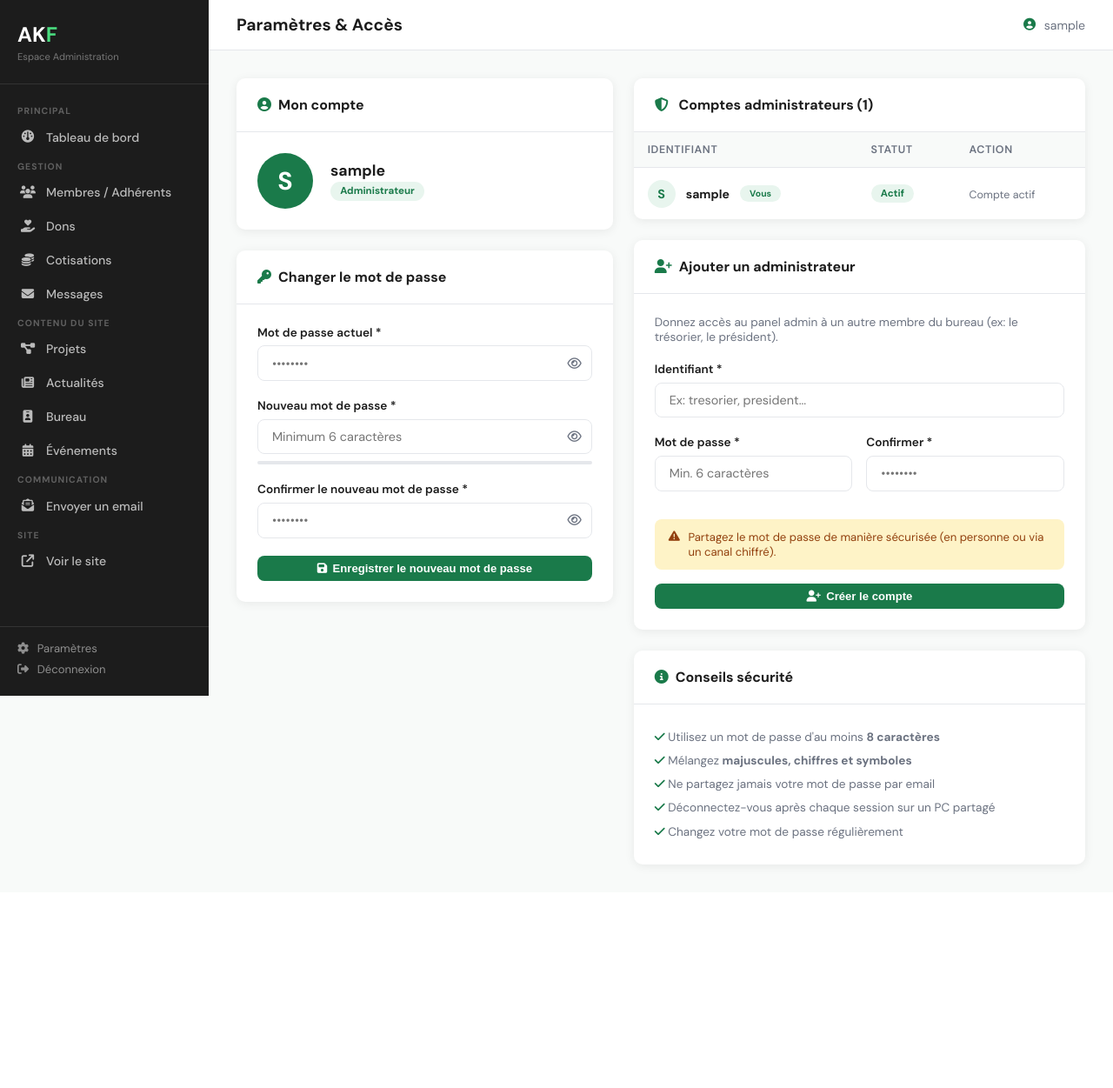
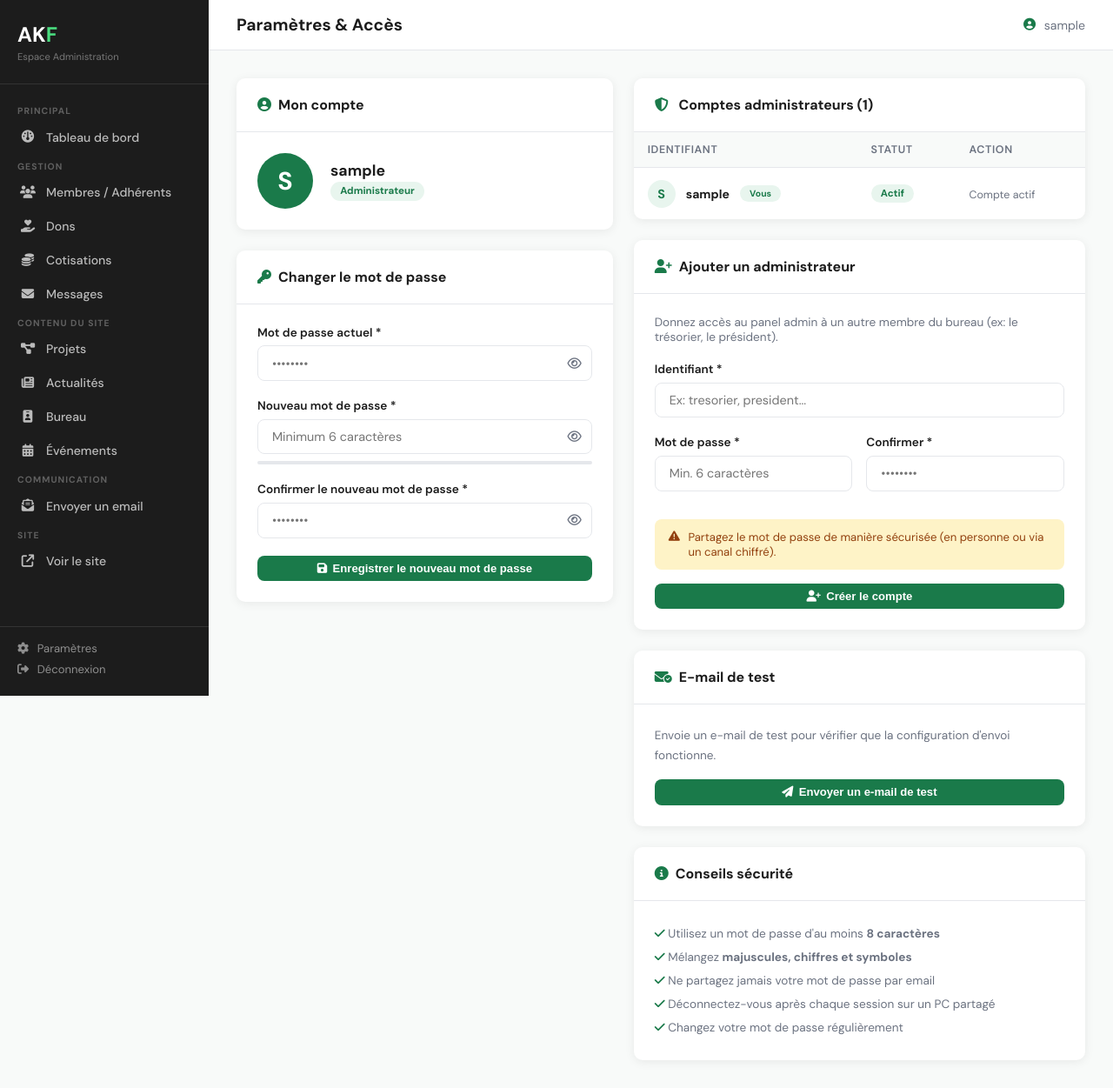
Before and after one commit to Bribaud/asso_flask, a Flask app: page /admin/parametres in a window 1280 px wide. Shown: the whole page at 87% size. Before the commit the page ends 999 px from the top, so only its background shows below. Run offline with Flask 3, Linux system fonts and the light colour scheme; the visitor is signed in with stand-in values (Sample User, id 1); tables that the repository leaves empty hold one stand-in row (values such as "Sample post"); some libraries are stand-ins or nearby versions.

Commit message:
feat(mail): configuration par variables d'environnement, journalisation des echecs, e-mail de test
- le mot de passe SMTP n'est plus dans le code (MAIL_PASSWORD obligatoire)
- port, serveur, expediteur configurables ; SSL (465) ou STARTTLS (587)
- les echecs d'envoi sont ecrits dans les journaux au lieu d'etre avales
- bouton "Envoyer un e-mail de test" dans Admin > Parametres
- tests et documentation

Co-Authored-By: Claude Sonnet 5.5 <noreply@anthropic.com>

```diff
--- a/app.py
+++ b/app.py
@@ -35,21 +35,29 @@ if DATABASE_URL.startswith("postgresql"):
 db = SQLAlchemy(app)
 
 # ── MAIL ──────────────────────────────────────────────────────────────────────
+MAIL_USERNAME = os.environ.get("MAIL_USERNAME", "contact@koungheulois-france.fr")
 app.config["MAIL_SERVER"]         = os.environ.get("MAIL_SERVER", "smtp.mail.ovh.net")
-app.config["MAIL_PORT"]           = 465
-app.config["MAIL_USE_TLS"]        = False
-app.config["MAIL_USE_SSL"]        = True
-app.config["MAIL_USERNAME"]       = os.environ.get("MAIL_USERNAME", "contact@koungheulois-france.fr")
-app.config["MAIL_PASSWORD"]       = os.environ.get("MAIL_PASSWORD", "@Akf202626")
-app.config["MAIL_DEFAULT_SENDER"] = ("AKF", "contact@koungheulois-france.fr")
+app.config["MAIL_PORT"]           = int(os.environ.get("MAIL_PORT", 465))
+app.config["MAIL_USE_SSL"]        = app.config["MAIL_PORT"] == 465   # SSL direct (465)
+app.config["MAIL_USE_TLS"]        = not app.config["MAIL_USE_SSL"]   # sinon STARTTLS (587)
+app.config["MAIL_USERNAME"]       = MAIL_USERNAME
+app.config["MAIL_PASSWORD"]       = os.environ.get("MAIL_PASSWORD")  # jamais dans le code
+app.config["MAIL_DEFAULT_SENDER"] = ("AKF", os.environ.get("MAIL_SENDER", MAIL_USERNAME))
 app.config["MAIL_TIMEOUT"]        = 10
 mail = Mail(app)
 
 def send_mail_safe(msg):
+    """Envoie un e-mail sans jamais faire échouer la requête. Retourne True si envoyé ;
+    en cas d'échec, la cause est écrite dans les journaux."""
+    if not app.config.get("MAIL_PASSWORD"):
+        print("[mail] MAIL_PASSWORD non défini : e-mail non envoyé", flush=True)
+        return False
     try:
         mail.send(msg)
-    except (Exception, SystemExit, BaseException):
-        pass
+        return True
+    except (Exception, SystemExit) as e:
+        print(f"[mail] échec ({msg.subject!r} -> {msg.recipients}) : {type(e).__name__}: {e}", flush=True)
+        return False
 
 # ── UPLOAD ────────────────────────────────────────────────────────────────────
 # Sur Vercel le filesystem est en lecture seule → on utilise /tmp
@@ -823,6 +831,24 @@ def admin_supprimer_admin(id):
         flash(f"Compte '{a.username}' supprimé.", "success")
     return redirect(url_for("admin_parametres"))
 
+@app.route("/admin/parametres/test-email", methods=["POST"])
+@login_required
+def admin_test_email():
+    msg = MailMessage(subject="[AKF] E-mail de test", recipients=[MAIL_NOTIFICATIONS])
+    msg.html = f"""<div style="font-family:Arial,sans-serif;max-width:600px;margin:0 auto">
+      {email_header()}
+      <div style="padding:30px;background:#fff">
+        <p>La configuration d'envoi d'e-mails fonctionne.</p>
+        {email_footer()}
+      </div>
+    </div>"""
+    if send_mail_safe(msg):
+        flash(f"E-mail de test envoyé à {MAIL_NOTIFICATIONS}.", "success")
+    else:
+        flash("Échec de l'envoi. Vérifiez MAIL_PASSWORD et MAIL_USERNAME dans Vercel, "
+              "puis consultez les journaux.", "danger")
+    return redirect(url_for("admin_parametres"))
+
 # ── ADMIN DASHBOARD ───────────────────────────────────────────────────────────
 
 @app.route("/admin")
@@ -1128,7 +1154,9 @@ def admin_envoyer_email():
                     </div>""")
                 if pj_data and pj_nom: msg.attach(pj_nom, "application/octet-stream", pj_data)
                 mail.send(msg); envoyes += 1
-            except (Exception, SystemExit, BaseException): erreurs += 1
+            except (Exception, SystemExit) as e:
+                erreurs += 1
+                print(f"[mail] échec envoi à {a.email} : {type(e).__name__}: {e}", flush=True)
 
         if envoyes > 0:
             flash(f"Email envoyé à {envoyes} membre(s)." + (f" {erreurs} échec(s)." if erreurs else ""), "success")
--- a/templates/admin/parametres.html
+++ b/templates/admin/parametres.html
@@ -171,6 +171,21 @@
       </div>
     </div>
 
+    <!-- TEST E-MAIL -->
+    <div class="table-card">
+      <div class="table-card-header">
+        <h2><i class="fa-solid fa-envelope-circle-check" style="color:var(--green);margin-right:.5rem"></i>E-mail de test</h2>
+      </div>
+      <div style="padding:1.5rem;font-size:.85rem;color:var(--text-muted);line-height:1.7">
+        <p style="margin-bottom:1rem">Envoie un e-mail de test pour vérifier que la configuration d'envoi fonctionne.</p>
+        <form method="POST" action="{{ url_for('admin_test_email') }}">
+          <button type="submit" class="btn btn-green" style="width:100%;justify-content:center">
+            <i class="fa-solid fa-paper-plane"></i> Envoyer un e-mail de test
+          </button>
+        </form>
+      </div>
+    </div>
+
     <!-- INFOS SÉCURITÉ -->
     <div class="table-card">
       <div class="table-card-header">
```
Also changed, not shown: tests/test_mail.py (added, +58 -0 lines), README.md.
